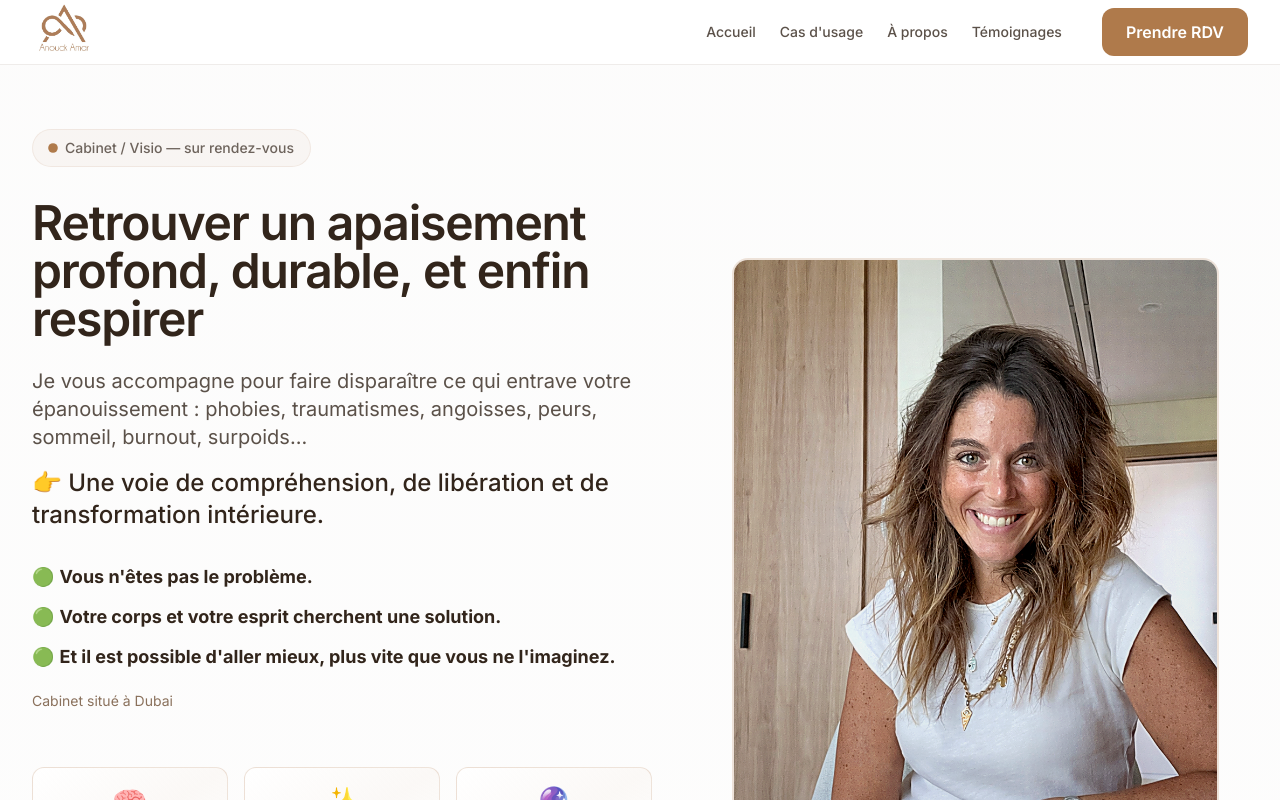
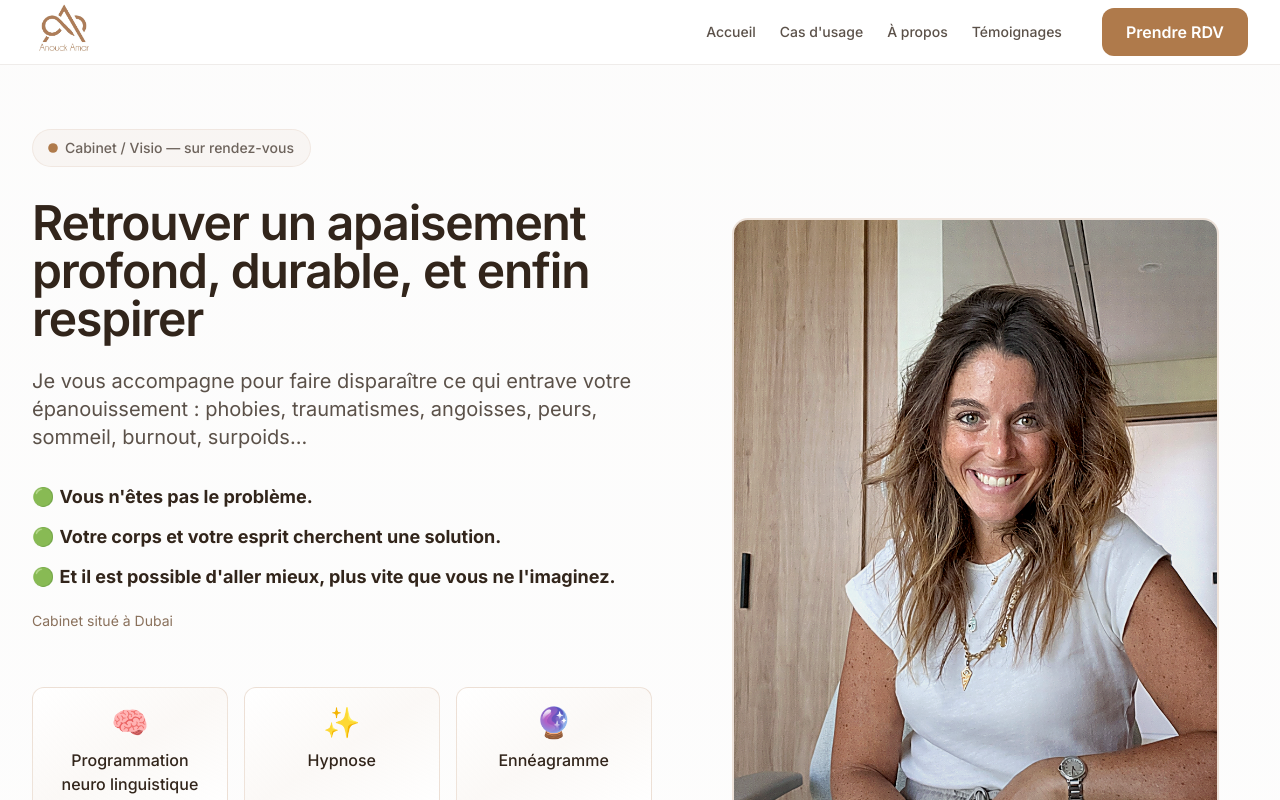
Before and after one commit to ilanamar26-code/anoucksite, a Next.js app: page / in a window 1280 px wide. Shown: the top 800 px of the page. Built offline with nearby package versions, Linux system fonts and the light colour scheme.

Commit message:
Retirer phrase 'Une voie de compréhension...' du hero

```diff
--- a/app/page.tsx
+++ b/app/page.tsx
@@ -61,9 +61,6 @@ export default function Home() {
                   >
                     <p>
                       Je vous accompagne pour faire disparaître ce qui entrave votre épanouissement : phobies, traumatismes, angoisses, peurs, sommeil, burnout, surpoids...
-                    </p>
-                    <p className="text-xl md:text-2xl font-medium text-foreground">
-                      👉 Une voie de compréhension, de libération et de transformation intérieure.
                     </p>
                   </motion.div>
 
```
